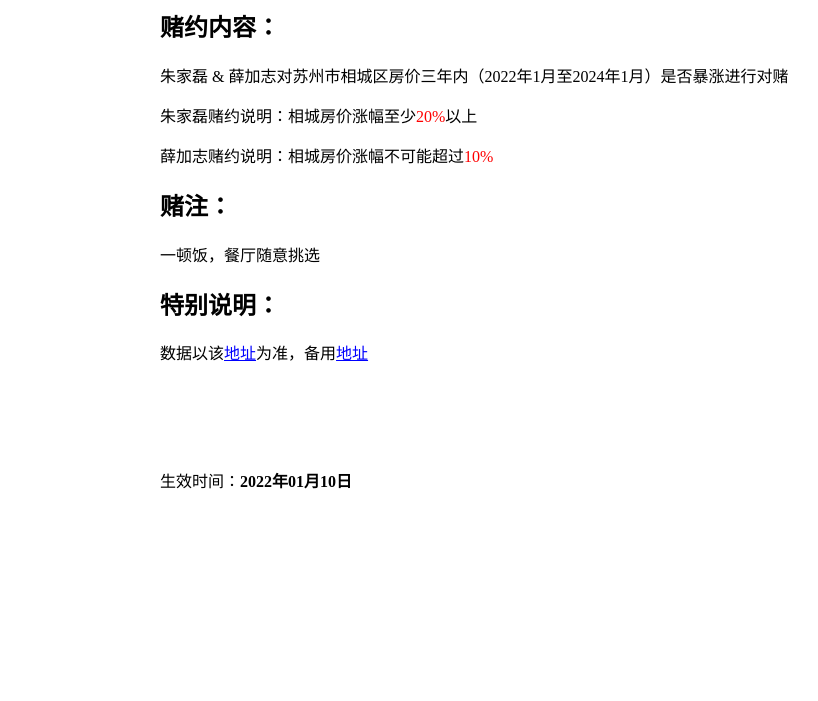
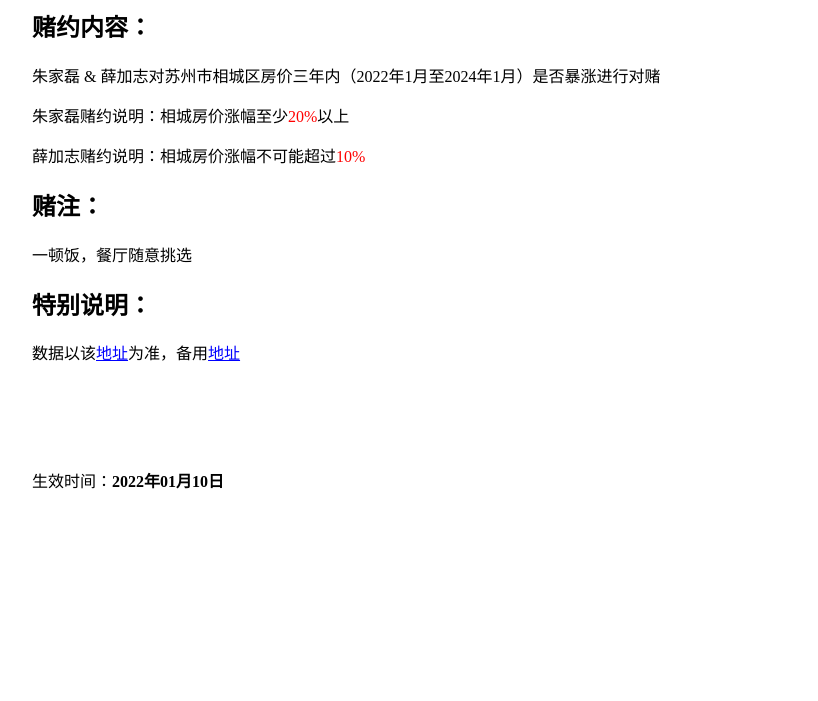
Before and after one commit to Xue-Felix/bet, a plain HTML site: page index.html in a window 1280 px wide. Shown: the part 99-800 px from the top of the page, without its empty margins (104-922 px from the left). Drawn offline with Linux system fonts and the light colour scheme.

Commit message:
update style

```diff
--- a/index.html
+++ b/index.html
@@ -7,7 +7,7 @@
     <title>Document</title>
     <style>
       body {
-        padding: 10px 20%;
+        padding: 10px 10%;
       }
     </style>
   </head>
```
